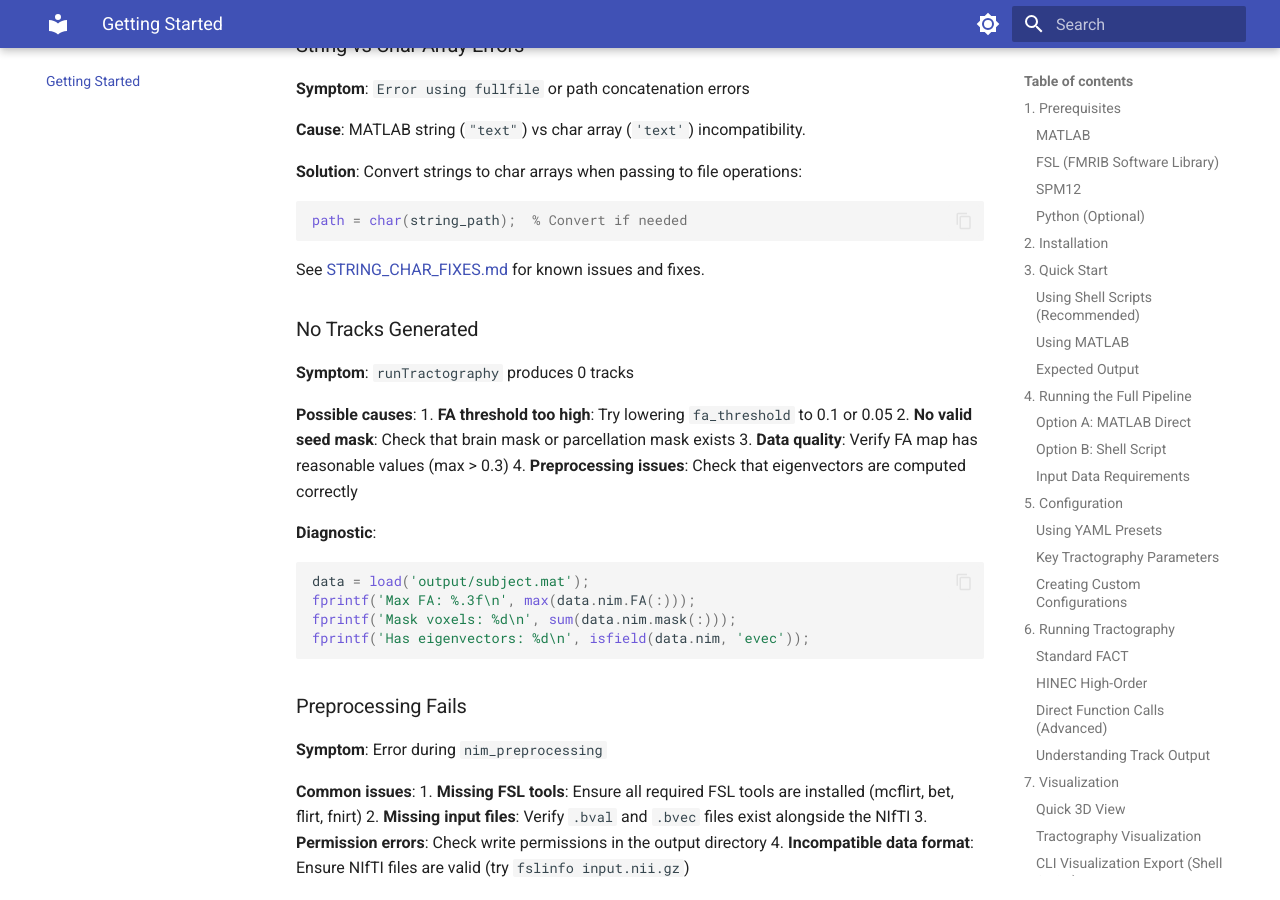
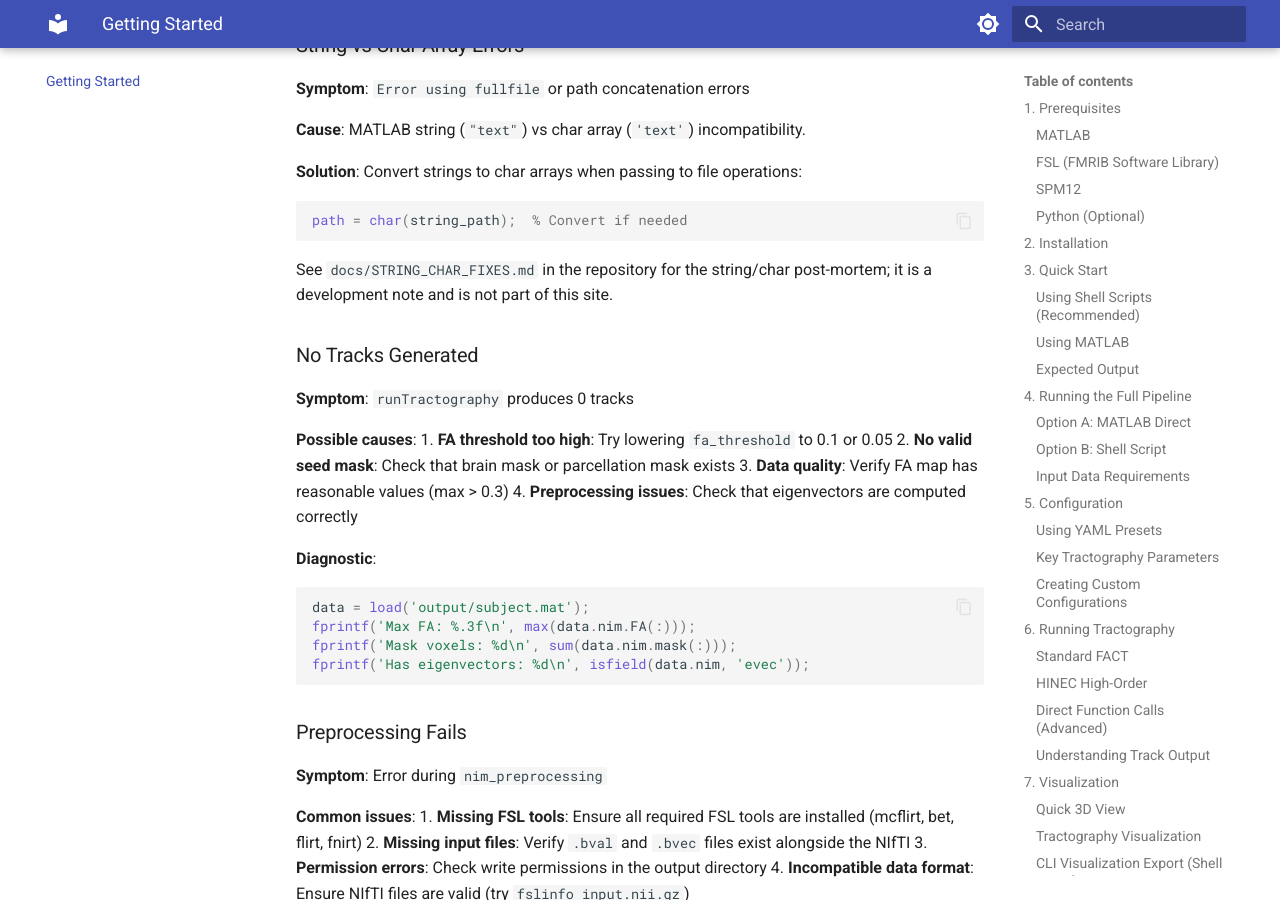
Before and after one commit to uicneuro/hinec, an MkDocs documentation site: the page built from docs/USER_GUIDE.md, in a window 1280 px wide and 900 px high, scrolled down 11069 px. Built offline with MkDocs 1.6.1 and Material for MkDocs 9.7.7, drawn with Linux system fonts in a browser that asks for light colours.

````diff
--- a/docs/USER_GUIDE.md
+++ b/docs/USER_GUIDE.md
@@ -511,7 +511,8 @@ end
 path = char(string_path);  % Convert if needed
 ```
 
-See [STRING_CHAR_FIXES.md](STRING_CHAR_FIXES.md) for known issues and fixes.
+See `docs/STRING_CHAR_FIXES.md` in the repository for the string/char
+post-mortem; it is a development note and is not part of this site.
 
 ### No Tracks Generated
 
--- a/mkdocs.yml
+++ b/mkdocs.yml
@@ -45,6 +45,15 @@ extra_javascript:
   - javascripts/mathjax.js
   - https://unpkg.com/mathjax@3/es5/tex-mml-chtml.js
 
+# Internal working notes, kept in the repo but not published: a product spec for
+# the viewer, a bug post-mortem, a talk outline, and a leftover scratch page.
+# They are development artefacts, not user documentation.
+exclude_docs: |
+  PRD_FastTractographySliceViewer.md
+  STRING_CHAR_FIXES.md
+  presentation_outline.md
+  index_test.md
+
 nav:
   - Home: index.md
   - Getting Started: USER_GUIDE.md
@@ -81,7 +90,3 @@ nav:
     - Science Background: SCIENCE.md
   - About:
     - Team: ABOUT.md
-  - Misc:
-    - Fast Viewer PRD: PRD_FastTractographySliceViewer.md
-    - String/Char Fixes: STRING_CHAR_FIXES.md
-    - Presentation Outline: presentation_outline.md
````
Also changed, not shown: 1 other file.
